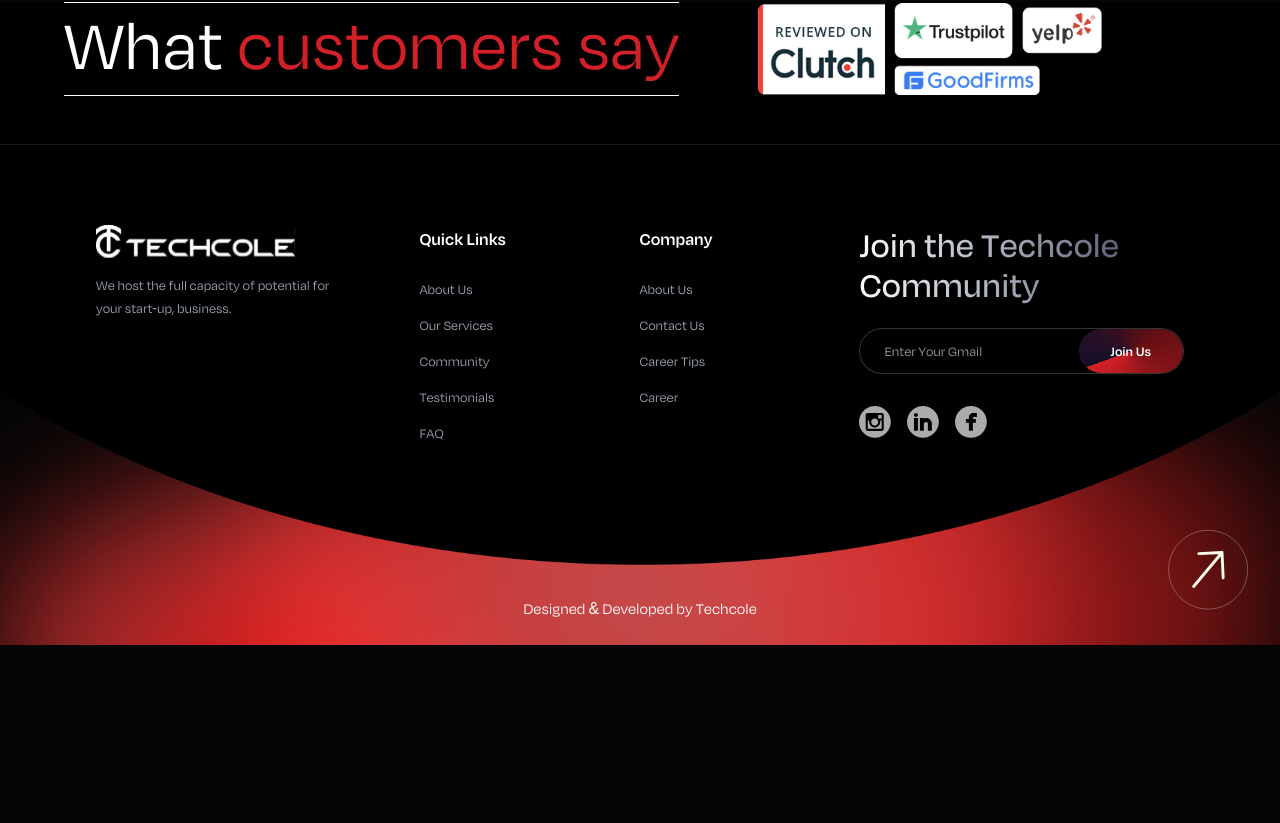
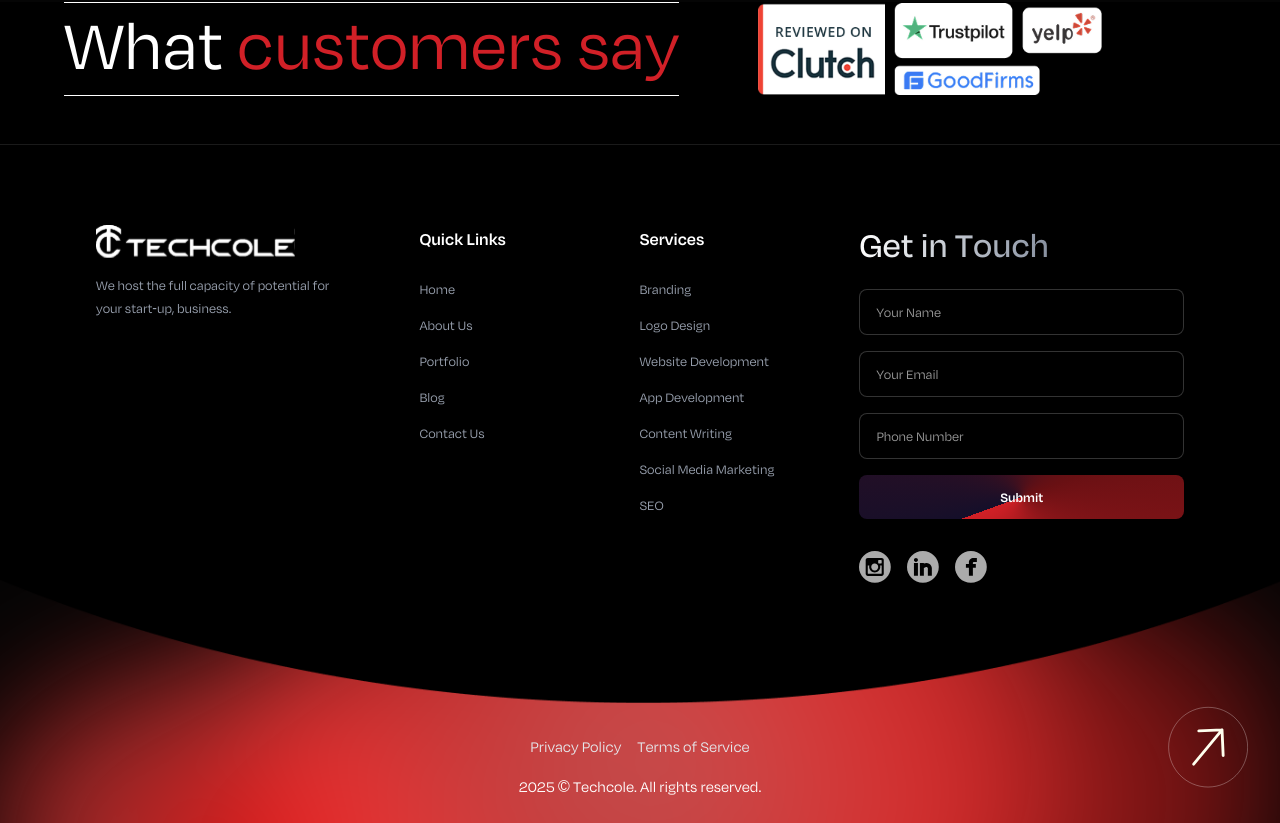
Before and after one commit to Invenzee/techcole-brand-website, a Next.js app: page /portfolio in a window 1280 px wide. Shown: the part 6420-7243 px from the top of the page. Before the commit the page ends 7065 px from the top, so only its background shows below. Built offline with nearby package versions, Linux system fonts and the light colour scheme.

Commit message:
fixed the nav menu services dropdown, change the number and email, fix the footer by adding contact form actual links and privacy policy links

```diff
--- a/app/components/CTA.tsx
+++ b/app/components/CTA.tsx
@@ -43,11 +43,11 @@ export default function CTA() {
 
                         <div className="flex flex-col gap-1 text-center md:text-left">
                             <div className="text-2xl md:text-3xl font-medium tracking-tight">
-                                021 111 222 33
+                                760 280 5517
                             </div>
                             <div className="flex items-center justify-center md:justify-start gap-2 text-white/90 text-sm md:text-lg group cursor-pointer">
                                 <Mail className="w-4 h-4 md:w-5 md:h-5" />
-                                <span className="underline decoration-white/50 underline-offset-4 group-hover:decoration-white transition-all">techcole@gmail.com</span>
+                                <span className="underline decoration-white/50 underline-offset-4 group-hover:decoration-white transition-all">info@techcole.com</span>
                             </div>
                         </div>
                     </motion.div>
--- a/app/components/Footer.tsx
+++ b/app/components/Footer.tsx
@@ -8,12 +8,30 @@ import instagram from "@/public/instagram.svg"
 import linkedin from "@/public/linkedin.svg"
 import facebook from "@/public/facebook.svg"
 import { motion } from "framer-motion";
+import { useState, ChangeEvent, FormEvent } from "react";
 import { useRouter } from "next/navigation";
 import arrowUp from "@/public/arrow-up.svg"
 
 export default function Footer() {
 
-    const router = useRouter()
+    const router = useRouter();
+    const [formData, setFormData] = useState({
+        name: "",
+        email: "",
+        phone: ""
+    });
+
+    const handleChange = (e: ChangeEvent<HTMLInputElement>) => {
+        setFormData({ ...formData, [e.target.name]: e.target.value });
+    };
+
+    const handleSubmit = (e: FormEvent) => {
+        e.preventDefault();
+        const subject = encodeURIComponent("Contact from Footer");
+        const body = encodeURIComponent(`Name: ${formData.name}\nEmail: ${formData.email}\nPhone: ${formData.phone}`);
+        // Simulate email sending or open mail client
+        window.location.href = `mailto:support@techcole.com?subject=${subject}&body=${body}`;
+    };
 
     return (
         <footer className="w-full text-white relative pt-12 pb-6 max-sm:pb-4">
@@ -92,11 +110,11 @@ export default function Footer() {
                         >
                             <h4 className="text-lg font-semibold mb-6">Quick Links</h4>
                             <ul className="space-y-3">
+                                <li><Link href="/" className="text-gray-400 hover:text-white transition-colors text-sm">Home</Link></li>
                                 <li><Link href="/about" className="text-gray-400 hover:text-white transition-colors text-sm">About Us</Link></li>
-                                <li><Link href="/services" className="text-gray-400 hover:text-white transition-colors text-sm">Our Services</Link></li>
-                                <li><Link href="/community" className="text-gray-400 hover:text-white transition-colors text-sm">Community</Link></li>
-                                <li><Link href="/testimonials" className="text-gray-400 hover:text-white transition-colors text-sm">Testimonials</Link></li>
-                                <li><Link href="/faq" className="text-gray-400 hover:text-white transition-colors text-sm">FAQ</Link></li>
+                                <li><Link href="/portfolio" className="text-gray-400 hover:text-white transition-colors text-sm">Portfolio</Link></li>
+                                <li><Link href="/blog" className="text-gray-400 hover:text-white transition-colors text-sm">Blog</Link></li>
+                                <li><Link href="/contact" className="text-gray-400 hover:text-white transition-colors text-sm">Contact Us</Link></li>
                             </ul>
                         </motion.div>
 
@@ -108,12 +126,15 @@ export default function Footer() {
                             transition={{ duration: 0.6, delay: 0.3 }}
                             className="min-w-[140px]"
                         >
-                            <h4 className="text-lg font-semibold mb-6">Company</h4>
+                            <h4 className="text-lg font-semibold mb-6">Services</h4>
                             <ul className="space-y-3">
-                                <li><Link href="/about" className="text-gray-400 hover:text-white transition-colors text-sm">About Us</Link></li>
-                                <li><Link href="/contact" className="text-gray-400 hover:text-white transition-colors text-sm">Contact Us</Link></li>
-                                <li><Link href="/career-tips" className="text-gray-400 hover:text-white transition-colors text-sm">Career Tips</Link></li>
-                                <li><Link href="/career" className="text-gray-400 hover:text-white transition-colors text-sm">Career</Link></li>
+                                <li><Link href="/services/branding" className="text-gray-400 hover:text-white transition-colors text-sm">Branding</Link></li>
+                                <li><Link href="/services/logo-design" className="text-gray-400 hover:text-white transition-colors text-sm">Logo Design</Link></li>
+                                <li><Link href="/services/website-development" className="text-gray-400 hover:text-white transition-colors text-sm">Website Development</Link></li>
+                                <li><Link href="/services/app-development" className="text-gray-400 hover:text-white transition-colors text-sm">App Development</Link></li>
+                                <li><Link href="/services/content-writing" className="text-gray-400 hover:text-white transition-colors text-sm">Content Writing</Link></li>
+                                <li><Link href="/services/social-media-marketing" className="text-gray-400 hover:text-white transition-colors text-sm">Social Media Marketing</Link></li>
+                                <li><Link href="/services/seo" className="text-gray-400 hover:text-white transition-colors text-sm">SEO</Link></li>
                             </ul>
                         </motion.div>
                     </div>
@@ -126,23 +147,52 @@ export default function Footer() {
                         className="w-full lg:w-[40%]"
                     >
                         <h4 className="w-full text-3xl md:text-4xl font-medium mb-6 leading-[1.1] bg-gradient-to-r from-white via-gray-400 to-gray-700 bg-clip-text text-transparent">
-                            Join the Techcole<br />Community
+                            Get in Touch
                         </h4>
-                        <div className="relative flex items-center border border-white/20 rounded-full overflow-hidden bg-black w-full max-w-md">
-                            <input
-                                type="email"
-                                placeholder="Enter Your Gmail"
-                                className="flex-1 px-4 md:px-6 py-3 bg-transparent border-none focus:outline-none text-white placeholder:text-white/60 text-sm"
-                            />
+                        <form onSubmit={handleSubmit} className="w-full max-w-md flex flex-col gap-4">
+                            <div className="relative flex items-center border border-white/20 rounded-lg overflow-hidden bg-black">
+                                <input
+                                    type="text"
+                                    name="name"
+                                    value={formData.name}
+                                    onChange={handleChange}
+                                    placeholder="Your Name"
+                                    required
+                                    className="flex-1 px-4 py-3 bg-transparent border-none focus:outline-none text-white placeholder:text-white/60 text-sm"
+                                />
+                            </div>
+                            <div className="relative flex items-center border border-white/20 rounded-lg overflow-hidden bg-black">
+                                <input
+                                    type="email"
+                                    name="email"
+                                    value={formData.email}
+                                    onChange={handleChange}
+                                    placeholder="Your Email"
+                                    required
+                                    className="flex-1 px-4 py-3 bg-transparent border-none focus:outline-none text-white placeholder:text-white/60 text-sm"
+                                />
+                            </div>
+                            <div className="relative flex items-center border border-white/20 rounded-lg overflow-hidden bg-black">
+                                <input
+                                    type="tel"
+                                    name="phone"
+                                    value={formData.phone}
+                                    onChange={handleChange}
+                                    placeholder="Phone Number"
+                                    required
+                                    className="flex-1 px-4 py-3 bg-transparent border-none focus:outline-none text-white placeholder:text-white/60 text-sm"
+                                />
+                            </div>
                             <button
-                                className="px-6 md:px-8 py-3 font-semibold text-white transition-all duration-300 hover:opacity-90 whitespace-nowrap rounded-full cursor-pointer text-sm"
+                                type="submit"
+                                className="w-full px-8 py-3 font-semibold text-white transition-all duration-300 hover:opacity-90 rounded-lg cursor-pointer text-sm"
                                 style={{
                                     background: 'conic-gradient(from 250deg at 50% 50%, #140F2A 0%, rgba(209, 32, 38, .50) 50%, rgba(209, 32, 38, 1) 100%)'
                                 }}
                             >
-                                Join Us
+                                Submit
                             </button>
-                        </div>
+                        </form>
 
                         {/* Social Icons */}
                         <div className="flex items-center gap-4 mt-8">
@@ -155,7 +205,11 @@ export default function Footer() {
             </div>
 
             <div className="z-20 relative text-center mt-8 max-sm:mt-4">
-                Designed & Developed by  Techcole
+                <div className="flex items-center justify-center gap-4 mb-4">
+                    <Link href="/privacy-policy" className="text-gray-200 hover:text-white transition-colors text-md">Privacy Policy</Link>
+                    <Link href="/terms-of-service" className="text-gray-200 hover:text-white transition-colors text-md">Terms of Service</Link>
+                </div>
+                2025 © Techcole. All rights reserved.
             </div>
 
             <div className="absolute bottom-8 right-8">
--- a/app/components/blog/DarkCTA.tsx
+++ b/app/components/blog/DarkCTA.tsx
@@ -43,11 +43,11 @@ export default function DarkCTA() {
 
                         <div className="flex flex-col gap-1 text-center md:text-left">
                             <div className="text-2xl md:text-3xl font-medium tracking-tight">
-                                021 111 222 33
+                                760 280 5517
                             </div>
                             <div className="flex items-center justify-center md:justify-start gap-2 text-white/90 text-sm md:text-lg group cursor-pointer">
                                 <Mail className="w-4 h-4 md:w-5 md:h-5" />
-                                <span className="underline decoration-white/50 underline-offset-4 group-hover:decoration-white transition-all">techcole@gmail.com</span>
+                                <span className="underline decoration-white/50 underline-offset-4 group-hover:decoration-white transition-all">info@techcole.com</span>
                             </div>
                         </div>
                     </motion.div>
```
Also changed, not shown: app/components/NavMenu.tsx (+15 -4 lines).
